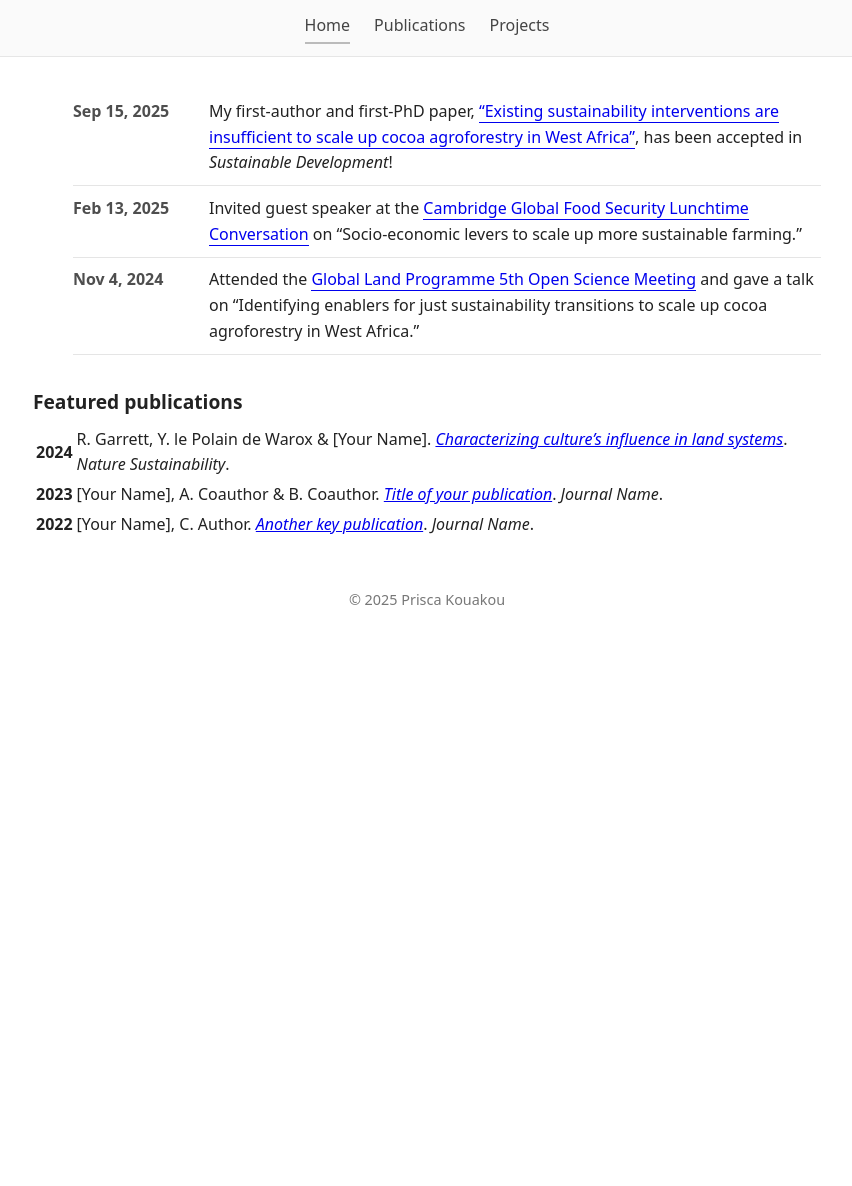
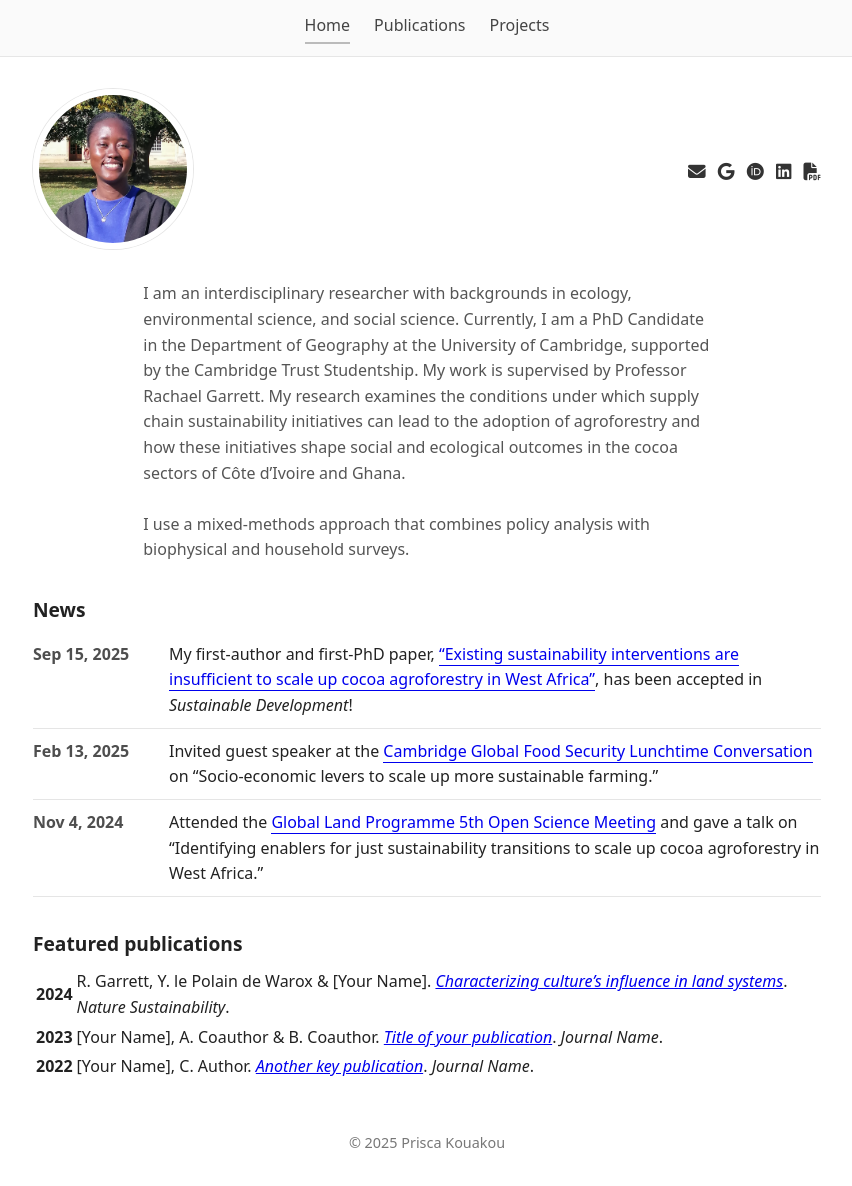
Before and after one commit to priscakmkouakou/priscakmkouakou.github.io, a Jekyll site: the page built from index.md, in a window 1280 px wide. Shown: the whole page, without its empty margins (213-1065 px from the left). Built offline with Jekyll 4.4.1, drawn with Linux system fonts in a browser that asks for light colours; before the commit the page ends 900 px from its top, so only the background shows below that; part of the change alters nothing that is shown.

Commit message:
Update index.md

```diff
--- a/index.md
+++ b/index.md
@@ -2,19 +2,39 @@
 title: Prisca Kouakou
 layout: default
 ---
+
 <style>
-  /* --- Intro layout --- */
-  .intro {
-    display: flex; flex-wrap: wrap; align-items: center; gap: 1.5rem;
+  /* --- Intro / hero layout --- */
+  .hero {
+    display: flex; flex-wrap: wrap; align-items: center; gap: 1.25rem;
     margin-bottom: 2rem;
   }
-  .intro img {
-    width: 180px; /* adjust size here */
-    height: auto; border-radius: 50%;
+  .hero .avatar {
+    width: 200px; height: auto; border-radius: 50%;
   }
-  .intro-text {
-    flex: 1 1 300px; font-size: 1rem; line-height: 1.6; color: inherit;
+  .hero .icons {
+    display: flex; gap: .75rem; margin-left: auto;
   }
+  .hero .icons a { text-decoration: none; }
+  .lead { margin-top: .5rem; line-height: 1.6; }
+
+  /* --- News list styling --- */
+  .news-list { list-style: none; margin: 0; padding: 0; }
+  .news-item {
+    display: flex; gap: 1rem; align-items: flex-start;
+    padding: .6rem 0; border-bottom: 1px solid rgba(127,127,127,.2);
+  }
+  .news-date {
+    flex: 0 0 7.5rem; font-weight: 600; white-space: nowrap; opacity: .8;
+  }
+  .news-text { flex: 1 1 auto; min-width: 0; }
+  .news-text a { text-decoration: none; border-bottom: 1px solid currentColor; }
+  .news-text a:hover { border-bottom-color: transparent; }
+  @media (max-width: 480px) {
+    .news-item { gap: .6rem; }
+    .news-date { flex-basis: 6.5rem; }
+  }
+</style>
 
 <div class="hero">
   <img class="avatar" src="/assets/profile.jpg" alt="Prisca Kouakou headshot">
@@ -25,82 +45,73 @@ layout: default
     <a href="https://www.linkedin.com/in/maria-prisca-kouakou/" title="LinkedIn"><i class="fa-brands fa-linkedin"></i></a>
     <a href="/docs/KouakouCV_August2025.pdf" title="Curriculum Vitae" target="_blank"><i class="fa-solid fa-file-pdf"></i></a>
   </div>
-  <h1 class="hero-name">Prisca Kouakou</h1>
-  <p class="lead">
-   I am an interdisciplinary researcher with backgrounds in ecology, environmental science and social science. Currently, I am a PhD Candidate in the Department of Geography at the University of Cambridge, supported by the Cambridge Trust Studentship. My work is supervised by Professor Rachael Garrett. My research examines the conditions under which supply chain sustainability initiatives can lead to the adoption of agroforestry and how these initiatives shape social and ecological outcomes in the cocoa sectors of Côte d’Ivoire and Ghana. <br><br>
-    I use a mixed-methods approach that combines policy analysis with biophysical and household surveys.
-  </p>
 </div>
+
+<p class="lead">
+  I am an interdisciplinary researcher with backgrounds in ecology, environmental science, and social science.
+  Currently, I am a PhD Candidate in the Department of Geography at the University of Cambridge, supported by the
+  Cambridge Trust Studentship. My work is supervised by Professor Rachael Garrett. My research examines the conditions
+  under which supply chain sustainability initiatives can lead to the adoption of agroforestry and how these initiatives
+  shape social and ecological outcomes in the cocoa sectors of Côte d’Ivoire and Ghana. <br><br>
+  I use a mixed-methods approach that combines policy analysis with biophysical and household surveys.
+</p>
 
 <div class="section">
   <h2>News</h2>
 
-<style>
-  /* --- News list styling --- */
-  .news-list {list-style: none; margin: 0; padding: 0;}
-  .news-item {
-    display: flex; gap: 1rem; align-items: flex-start;
-    padding: .6rem 0; border-bottom: 1px solid rgba(127,127,127,.2);
-  }
-  .news-date {
-    flex: 0 0 7.5rem; /* left column width */
-    font-weight: 600; white-space: nowrap; color: inherit; opacity: .8;
-  }
-  .news-text {flex: 1 1 auto; min-width: 0;}
-  .news-text a {text-decoration: none; border-bottom: 1px solid currentColor;}
-  .news-text a:hover {text-decoration: none; border-bottom-color: transparent;}
-  /* Small screens: stack a bit tighter */
-  @media (max-width: 480px) {
-    .news-item {gap: .6rem;}
-    .news-date {flex-basis: 6.5rem; font-weight: 600;}
-  }
-</style>
+  <ul class="news-list">
+    <li class="news-item">
+      <time class="news-date">Sep 15, 2025</time>
+      <div class="news-text">
+        My first-author and first-PhD paper,
+        <a href="https://www.repository.cam.ac.uk/handle/1810/389512">“Existing sustainability interventions are insufficient to scale up cocoa agroforestry in West Africa”</a>,
+        has been accepted in <em>Sustainable Development</em>!
+      </div>
+    </li>
 
-<ul class="news-list">
+    <li class="news-item">
+      <time class="news-date">Feb 13, 2025</time>
+      <div class="news-text">
+        Invited guest speaker at the
+        <a href="https://www.globalfood.cam.ac.uk/events/lunchtime-conversation-socio-economic-levers-scale-more-sustainable-farming/">Cambridge Global Food Security Lunchtime Conversation</a>
+        on “Socio-economic levers to scale up more sustainable farming.”
+      </div>
+    </li>
 
-  <li class="news-item">
-    <time class="news-date">Sep 15, 2025</time>
-    <div class="news-text">
-      My first-author and first-PhD paper,
-      <a href="[YOUR-LINK](https://www.repository.cam.ac.uk/handle/1810/389512/)">“Existing sustainability interventions are insufficient to scale up cocoa agroforestry in West Africa”</a>,
-      has been accepted in <em>Sustainable Development</em>!
-    </div>
-  </li>
-
-  <li class="news-item">
-    <time class="news-date">Feb 13, 2025</time>
-    <div class="news-text">
-      Invited guest speaker at the
-      <a href="https://www.globalfood.cam.ac.uk/events/lunchtime-conversation-socio-economic-levers-scale-more-sustainable-farming/">Cambridge Global Food Security Lunchtime Conversation</a> on
-      “Socio-economic levers to scale up more sustainable farming.”
-    </div>
-  </li>
-
-  <li class="news-item">
-    <time class="news-date">Nov 4, 2024</time>
-    <div class="news-text">
-      Attended the <a href="[YOUR-LINK](https://glp.earth/news-events/events/5th-open-science-meeting-pathways-sustainable-and-just-land-systems/)">Global Land Programme 5th Open Science Meeting</a> and gave a talk on
-      “Identifying enablers for just sustainability transitions to scale up cocoa agroforestry in West Africa.”
-    </div>
-  </li>
-
-</ul>
-
+    <li class="news-item">
+      <time class="news-date">Nov 4, 2024</time>
+      <div class="news-text">
+        Attended the
+        <a href="https://glp.earth/news-events/events/5th-open-science-meeting-pathways-sustainable-and-just-land-systems/">Global Land Programme 5th Open Science Meeting</a>
+        and gave a talk on “Identifying enablers for just sustainability transitions to scale up cocoa agroforestry in West Africa.”
+      </div>
+    </li>
+  </ul>
+</div>
 
 <div class="section">
   <h2>Featured publications</h2>
-
-<table>
-  <tr>
-    <td><strong>2024</strong></td>
-    <td>R. Garrett, Y. le Polain de Warox & [Your Name]. <em><a href="https://doi.org/...">Characterizing culture’s influence in land systems</a></em>. <em>Nature Sustainability</em>.</td>
-  </tr>
-  <tr>
-    <td><strong>2023</strong></td>
-    <td>[Your Name], A. Coauthor & B. Coauthor. <em><a href="https://doi.org/...">Title of your publication</a></em>. <em>Journal Name</em>.</td>
-  </tr>
-  <tr>
-    <td><strong>2022</strong></td>
-    <td>[Your Name], C. Author. <em><a href="https://doi.org/...">Another key publication</a></em>. <em>Journal Name</em>.</td>
-  </tr>
-</table>
+  <table>
+    <tr>
+      <td><strong>2024</strong></td>
+      <td>R. Garrett, Y. le Polain de Warox &amp; [Your Name].
+        <em><a href="https://doi.org/...">Characterizing culture’s influence in land systems</a></em>.
+        <em>Nature Sustainability</em>.
+      </td>
+    </tr>
+    <tr>
+      <td><strong>2023</strong></td>
+      <td>[Your Name], A. Coauthor &amp; B. Coauthor.
+        <em><a href="https://doi.org/...">Title of your publication</a></em>.
+        <em>Journal Name</em>.
+      </td>
+    </tr>
+    <tr>
+      <td><strong>2022</strong></td>
+      <td>[Your Name], C. Author.
+        <em><a href="https://doi.org/...">Another key publication</a></em>.
+        <em>Journal Name</em>.
+      </td>
+    </tr>
+  </table>
+</div>
```
